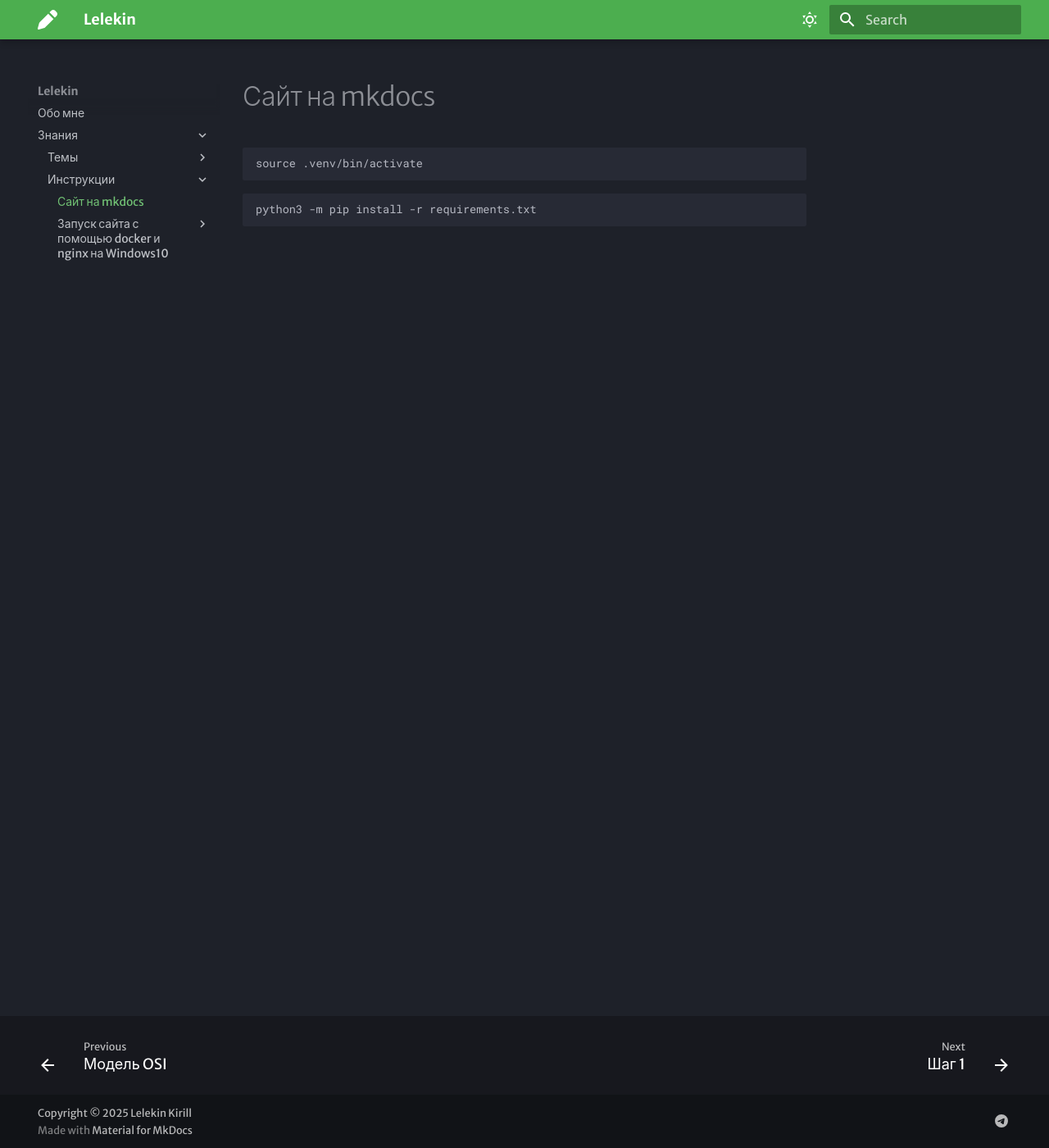
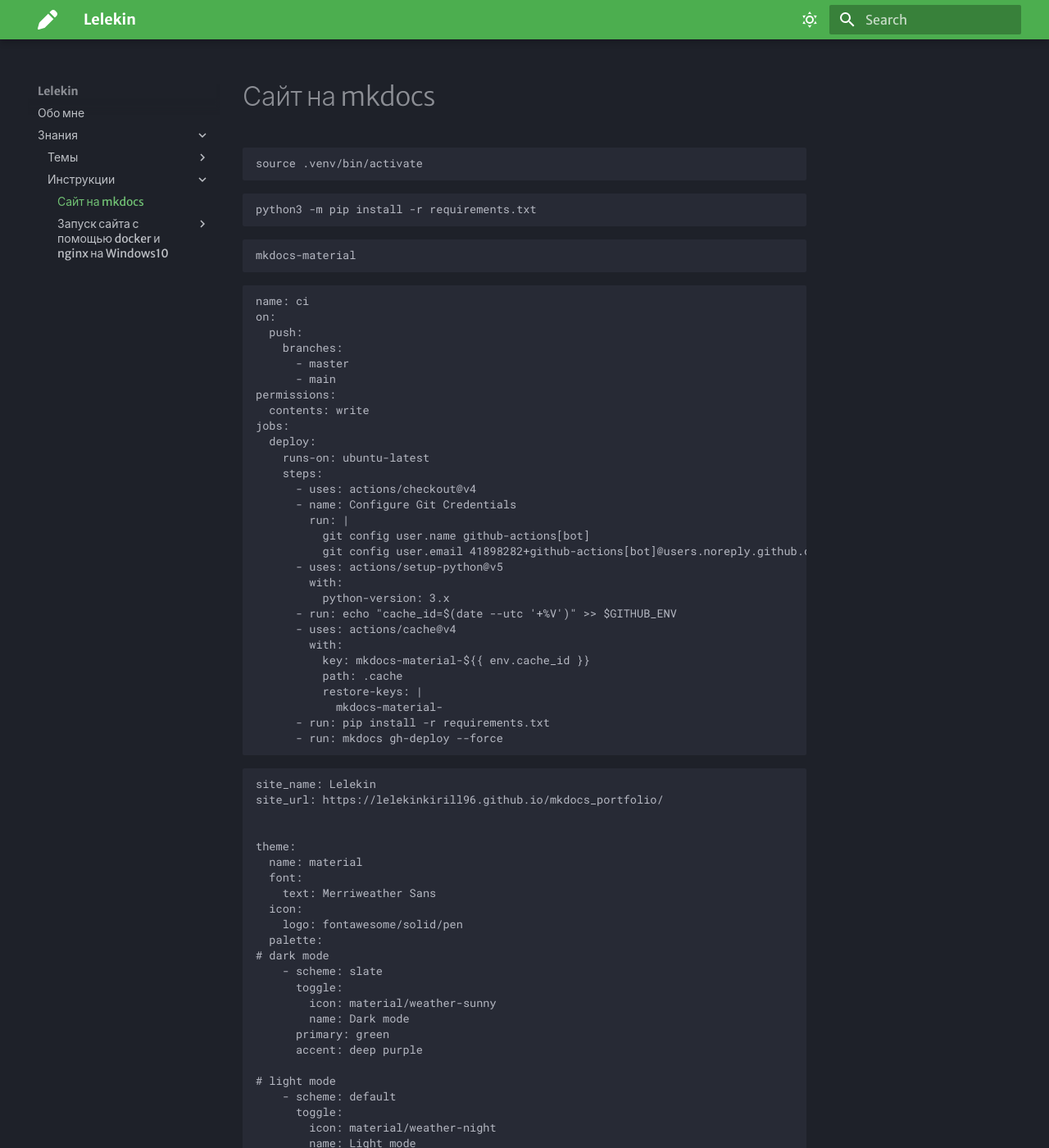
Before and after one commit to lelekinkirill96/mkdocs_portfolio, an MkDocs documentation site: the page built from docs/guide/mkdocs/instruction.md, in a window 1280 px wide and 1400 px high. Shown: the whole window at 82% size. Built offline with MkDocs 1.6.1 and Material for MkDocs 9.7.7, drawn with Linux system fonts in a browser that asks for light colours; some of the changed text lies outside the part shown.

Commit message:
Adding information

````diff
--- a/docs/guide/mkdocs/instruction.md
+++ b/docs/guide/mkdocs/instruction.md
@@ -6,3 +6,72 @@ source .venv/bin/activate
 ```
 python3 -m pip install -r requirements.txt
 ```
+
+
+```
+mkdocs-material
+```
+
+
+```
+name: ci
+on:
+  push:
+    branches:
+      - master
+      - main
+permissions:
+  contents: write
+jobs:
+  deploy:
+    runs-on: ubuntu-latest
+    steps:
+      - uses: actions/checkout@v4
+      - name: Configure Git Credentials
+        run: |
+          git config user.name github-actions[bot]
+          git config user.email 41898282+github-actions[bot]@users.noreply.github.com
+      - uses: actions/setup-python@v5
+        with:
+          python-version: 3.x
+      - run: echo "cache_id=$(date --utc '+%V')" >> $GITHUB_ENV
+      - uses: actions/cache@v4
+        with:
+          key: mkdocs-material-${{ env.cache_id }}
+          path: .cache
+          restore-keys: |
+            mkdocs-material-
+      - run: pip install -r requirements.txt
+      - run: mkdocs gh-deploy --force
+```
+
+```
+site_name: Lelekin
+site_url: https://lelekinkirill96.github.io/mkdocs_portfolio/
+
+
+theme:
+  name: material
+  font:
+    text: Merriweather Sans
+  icon:
+    logo: fontawesome/solid/pen
+  palette:
+# dark mode
+    - scheme: slate
+      toggle:
+        icon: material/weather-sunny
+        name: Dark mode
+      primary: green
+      accent: deep purple
+
+# light mode
+    - scheme: default
+      toggle:
+        icon: material/weather-night
+        name: Light mode
+      primary: blue
+      accent: deep orange
+  features:
+    - navigation.footer
+```
--- a/mkdocs.yml
+++ b/mkdocs.yml
@@ -42,11 +42,15 @@ nav:
 
   - Знания:
     - Темы:
+
       - Инфраструктура:
         - Виртуализация: question/infrastructure/virtualization.md
         - Патч Менеджмент: question/infrastructure/patchmanadgment.md
       - Сети:
         - Модель OSI: question/seti/OSI.md
+        - Популярные порты: question/seti/popiularports.md
+        - Основные вопросы по Network: question/seti/questionsnetwork.md
+        - Полезные ссылки: question/seti/links.md
 
     - Инструкции:
       - Сайт на mkdocs: guide/mkdocs/instruction.md
````
Also changed, not shown: docs/getting-started/first-steps.md (deleted, +0 -1 lines), docs/getting-started/installation.md (deleted, +0 -1 lines), docs/getting-started/prerequisites.md (deleted, +0 -3 lines), docs/question/seti/OSI.md (+3 -3 lines), docs/question/seti/links.md (added, +7 -0 lines), docs/question/seti/popiularports.md (added, +11 -0 lines), docs/question/seti/questionsnetwork.md (added, +30 -0 lines), docs/question/seti/images/OSI.jpg (renamed from docs/question/seti/OSI.jpg), docs/question/seti/images/OSI2.png (renamed from docs/question/seti/OSI2.png), docs/question/seti/images/TCPIP.png (renamed from docs/question/seti/TCPIP.png).
